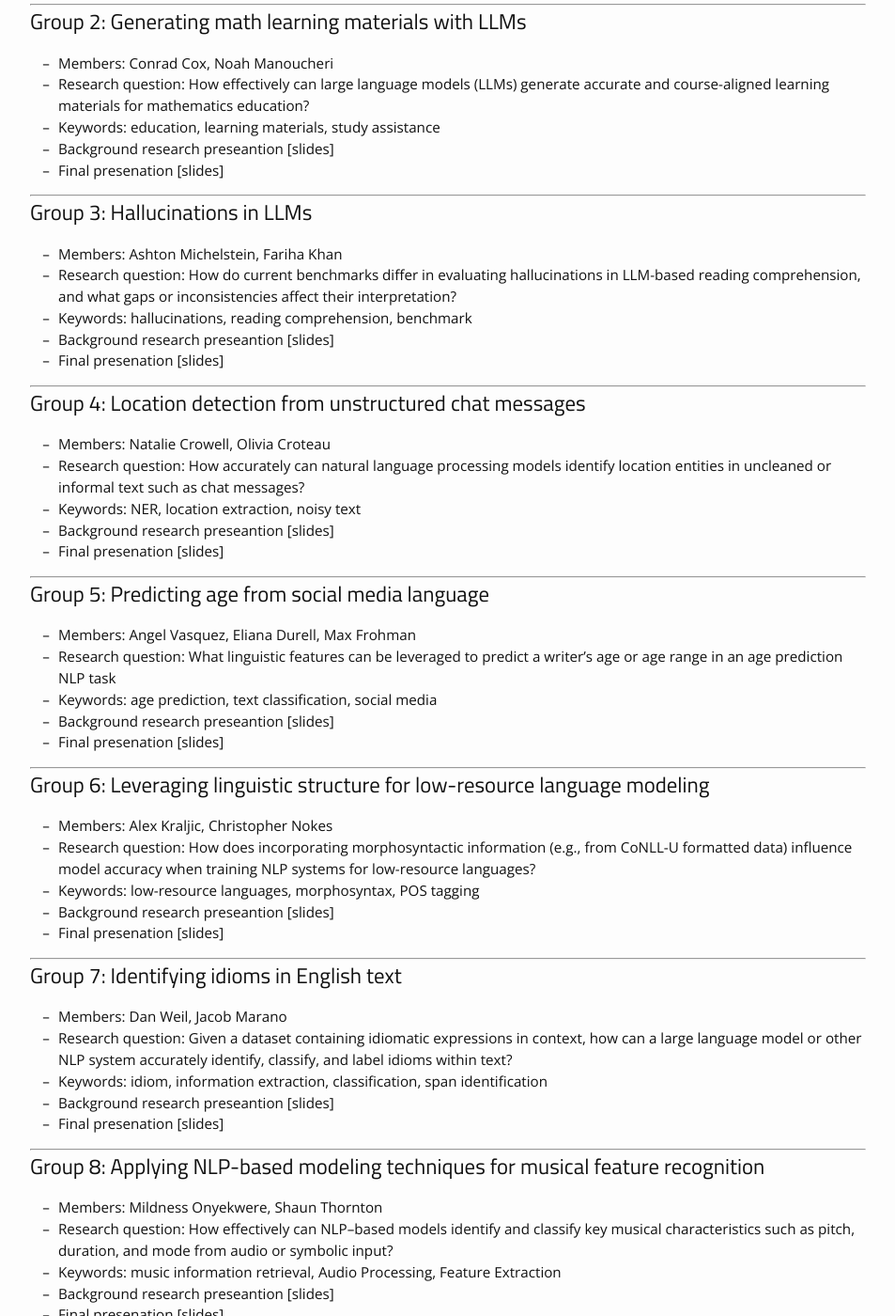
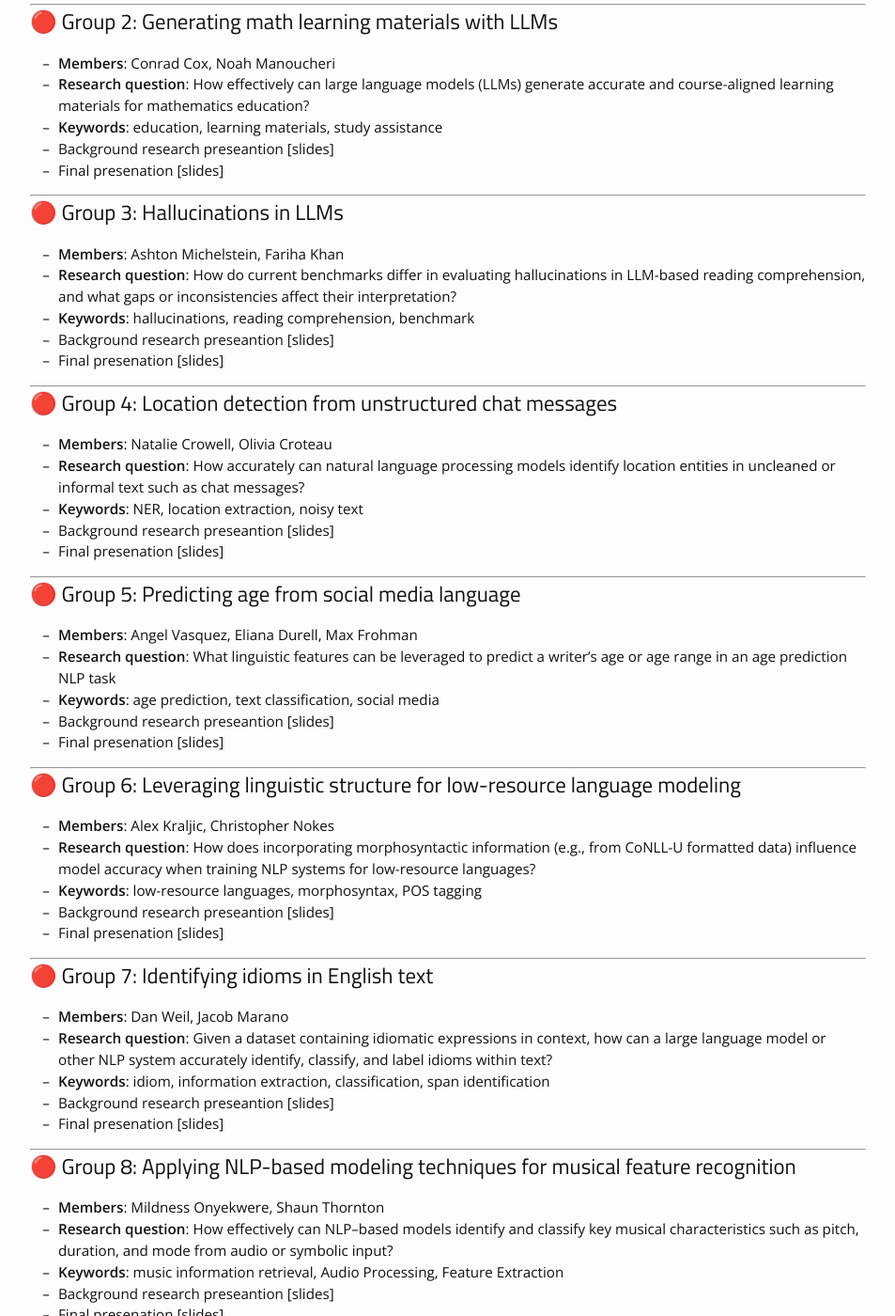
Before and after one commit to hksung/Fall25_LING581, a Jekyll site: the page built from project.md, in a window 1280 px wide and 1400 px high, scrolled down 752 px. Shown: the whole window at 94% size, without its empty margins (163-1116 px from the left). Built offline with Jekyll 4.4.1, drawn with Linux system fonts in a browser that asks for light colours; nearby versions of some CDN libraries; part of the change alters nothing that is shown; some of the changed text lies outside the part shown.

Commit message:
Update project.md

```diff
--- a/project.md
+++ b/project.md
@@ -19,75 +19,75 @@ This page presents the topics and summaries of each group project from the cours
 
 # Overview of group projects
 
-## Group 1: Adapting visual LLMs for gameplay in Pokémon FireRed
+## 🔴 Group 1: Adapting visual LLMs for gameplay in Pokémon FireRed
 
-- Members: Leo Mai, Issac Lee, Erica Wu
-- Research question: How can a visual large language model (VLLM) be adapted to interact with and successfully play Pokemon Fire Red?
-- Keywords: reinforce learning, machine learning, Pokémon, decision making, VLLM
+- **Members**: Leo Mai, Issac Lee, Erica Wu
+- **Research question**: How can a visual large language model (VLLM) be adapted to interact with and successfully play Pokemon Fire Red?
+- **Keywords**: reinforce learning, machine learning, Pokémon, decision making, VLLM
 - Background research preseantion [slides]
 - Final presenation [slides]
 
 ----
 
-## Group 2: Generating math learning materials with LLMs
+## 🔴 Group 2: Generating math learning materials with LLMs
 
-- Members: Conrad Cox, Noah Manoucheri
-- Research question: How effectively can large language models (LLMs) generate accurate and course-aligned learning materials for mathematics education?
-- Keywords: education, learning materials, study assistance
+- **Members**: Conrad Cox, Noah Manoucheri
+- **Research question**: How effectively can large language models (LLMs) generate accurate and course-aligned learning materials for mathematics education?
+- **Keywords**: education, learning materials, study assistance
 - Background research preseantion [slides]
 - Final presenation [slides]
 
 ----
 
-## Group 3: Hallucinations in LLMs
+## 🔴 Group 3: Hallucinations in LLMs
 
-- Members: Ashton Michelstein, Fariha Khan
-- Research question: How do current benchmarks differ in evaluating hallucinations in LLM-based reading comprehension, and what gaps or inconsistencies affect their interpretation?
-- Keywords: hallucinations, reading comprehension, benchmark
+- **Members**: Ashton Michelstein, Fariha Khan
+- **Research question**: How do current benchmarks differ in evaluating hallucinations in LLM-based reading comprehension, and what gaps or inconsistencies affect their interpretation?
+- **Keywords**: hallucinations, reading comprehension, benchmark
 - Background research preseantion [slides]
 - Final presenation [slides]
 
 ---
 
-## Group 4: Location detection from unstructured chat messages
-- Members: Natalie Crowell, Olivia Croteau
-- Research question: How accurately can natural language processing models identify location entities in uncleaned or informal text such as chat messages?
-- Keywords: NER, location extraction, noisy text
+## 🔴 Group 4: Location detection from unstructured chat messages
+- **Members**: Natalie Crowell, Olivia Croteau
+- **Research question**: How accurately can natural language processing models identify location entities in uncleaned or informal text such as chat messages?
+- **Keywords**: NER, location extraction, noisy text
 - Background research preseantion [slides]
 - Final presenation [slides]
 
 ---
 
-## Group 5: Predicting age from social media language
-- Members: Angel Vasquez, Eliana Durell, Max Frohman
-- Research question: What linguistic features can be leveraged to predict a writer’s age or age range in an age prediction NLP task
-- Keywords: age prediction, text classification, social media
+## 🔴 Group 5: Predicting age from social media language
+- **Members**: Angel Vasquez, Eliana Durell, Max Frohman
+- **Research question**: What linguistic features can be leveraged to predict a writer’s age or age range in an age prediction NLP task
+- **Keywords**: age prediction, text classification, social media
 - Background research preseantion [slides]
 - Final presenation [slides]
 
 ---
 
-## Group 6: Leveraging linguistic structure for low-resource language modeling
-- Members: Alex Kraljic, Christopher Nokes
-- Research question: How does incorporating morphosyntactic information (e.g., from CoNLL-U formatted data) influence model accuracy when training NLP systems for low-resource languages?
-- Keywords: low-resource languages, morphosyntax, POS tagging
+## 🔴 Group 6: Leveraging linguistic structure for low-resource language modeling
+- **Members**: Alex Kraljic, Christopher Nokes
+- **Research question**: How does incorporating morphosyntactic information (e.g., from CoNLL-U formatted data) influence model accuracy when training NLP systems for low-resource languages?
+- **Keywords**: low-resource languages, morphosyntax, POS tagging
 - Background research preseantion [slides]
 - Final presenation [slides]
 
 ---
 
-## Group 7: Identifying idioms in English text
-- Members: Dan Weil, Jacob Marano
-- Research question: Given a dataset containing idiomatic expressions in context, how can a large language model or other NLP system accurately identify, classify, and label idioms within text?
-- Keywords: idiom, information extraction, classification, span identification
+## 🔴 Group 7: Identifying idioms in English text
+- **Members**: Dan Weil, Jacob Marano
+- **Research question**: Given a dataset containing idiomatic expressions in context, how can a large language model or other NLP system accurately identify, classify, and label idioms within text?
+- **Keywords**: idiom, information extraction, classification, span identification
 - Background research preseantion [slides]
 - Final presenation [slides]
 
 ---
 
-## Group 8: Applying NLP-based modeling techniques for musical feature recognition
-- Members: Mildness Onyekwere, Shaun Thornton
-- Research question: How effectively can NLP–based models identify and classify key musical characteristics such as pitch, duration, and mode from audio or symbolic input?
-- Keywords: music information retrieval, Audio Processing, Feature Extraction
+## 🔴 Group 8: Applying NLP-based modeling techniques for musical feature recognition
+- **Members**: Mildness Onyekwere, Shaun Thornton
+- **Research question**: How effectively can NLP–based models identify and classify key musical characteristics such as pitch, duration, and mode from audio or symbolic input?
+- **Keywords**: music information retrieval, Audio Processing, Feature Extraction
 - Background research preseantion [slides]
 - Final presenation [slides]
```
